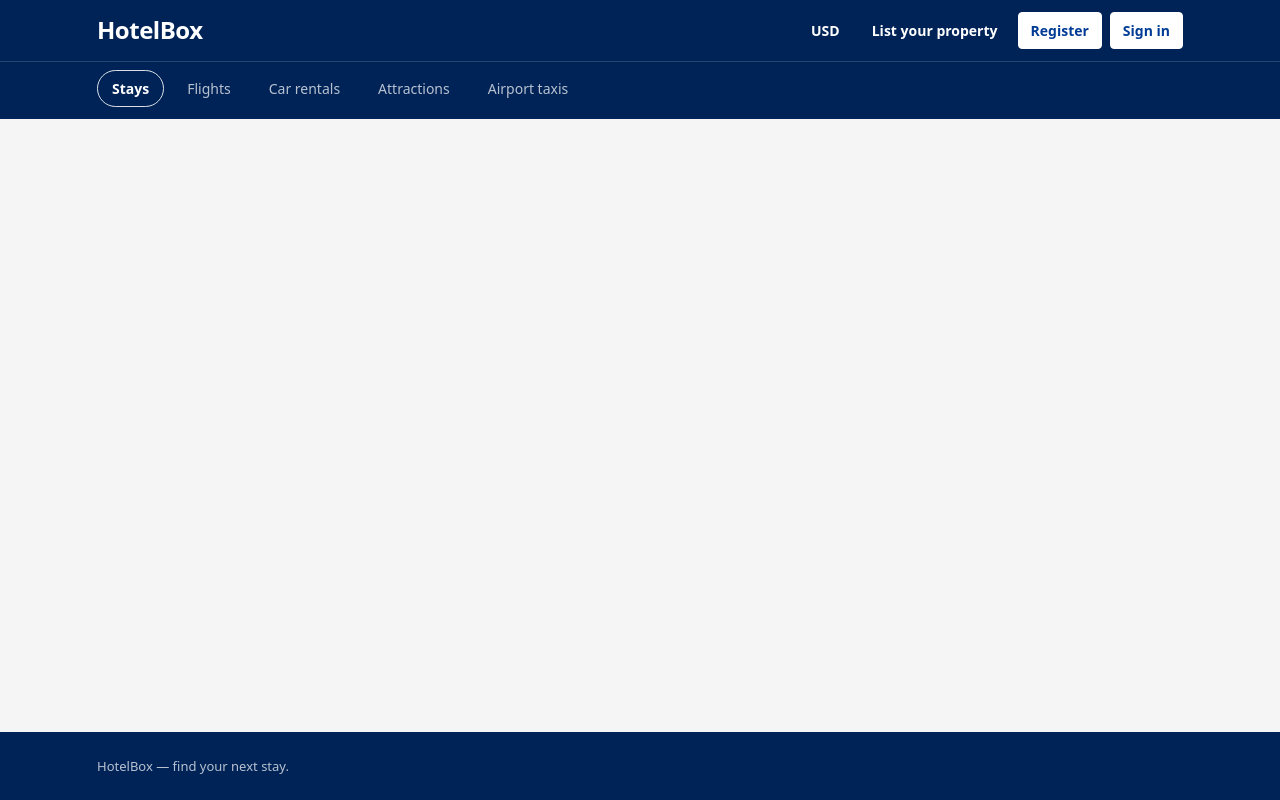
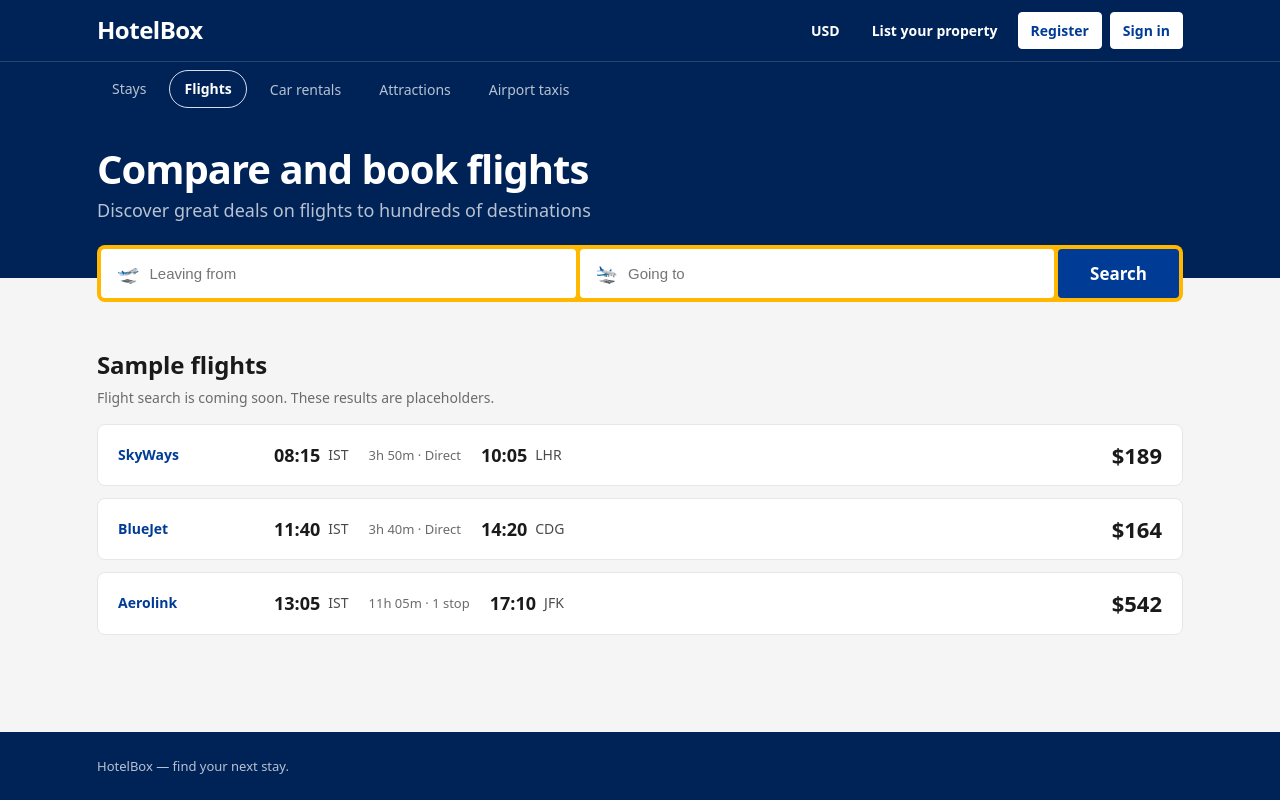
Before and after one commit to ismcagdas/volobox-test, a React (Vite) app in the folder client/: page /flights in a window 1280 px wide. Built offline with nearby package versions, Linux system fonts and the light colour scheme.

Commit message:
Add dummy Flights page and link it from the nav

```diff
--- a/client/src/App.css
+++ b/client/src/App.css
@@ -110,6 +110,7 @@
   border-radius: 999px;
   cursor: pointer;
   white-space: nowrap;
+  text-decoration: none;
   transition: background 0.15s ease, color 0.15s ease;
 }
 
@@ -877,6 +878,78 @@
   text-decoration: underline;
 }
 
+/* ---------- flights page ---------- */
+
+.flights-page {
+  max-width: var(--page);
+  margin: 0 auto;
+  padding: 72px 20px 48px;
+  text-align: left;
+  box-sizing: border-box;
+}
+
+.flights-page__note {
+  color: var(--text-muted);
+  font-size: 14px;
+  margin: 4px 0 16px;
+}
+
+.flight-list {
+  list-style: none;
+  margin: 0;
+  padding: 0;
+  display: flex;
+  flex-direction: column;
+  gap: 12px;
+}
+
+.flight-card {
+  display: grid;
+  grid-template-columns: 140px 1fr auto;
+  align-items: center;
+  gap: 16px;
+}
+
+.flight-card__airline {
+  font-weight: 700;
+  color: var(--accent);
+}
+
+.flight-card__route {
+  display: flex;
+  align-items: center;
+  flex-wrap: wrap;
+  gap: 8px;
+  color: var(--text);
+}
+
+.flight-card__route strong {
+  color: var(--text-h);
+  font-size: 18px;
+}
+
+.flight-card__meta {
+  color: var(--text-muted);
+  font-size: 13px;
+  padding: 0 12px;
+}
+
+.flight-card__price {
+  font-size: 22px;
+  font-weight: 700;
+  color: var(--text-h);
+}
+
+@media (max-width: 700px) {
+  .flights-page {
+    padding-top: 44px;
+  }
+
+  .flight-card {
+    grid-template-columns: 1fr;
+  }
+}
+
 /* ---------- footer ---------- */
 
 .site-footer {
--- a/client/src/App.jsx
+++ b/client/src/App.jsx
@@ -1,9 +1,40 @@
-import { BrowserRouter, Routes, Route, Link } from 'react-router-dom'
+import { BrowserRouter, Routes, Route, Link, useLocation } from 'react-router-dom'
 import HotelList from './components/HotelList'
 import HotelDetail from './components/HotelDetail'
+import FlightsPage from './components/FlightsPage'
 import './App.css'
 
-const NAV_TABS = ['Stays', 'Flights', 'Car rentals', 'Attractions', 'Airport taxis']
+const NAV_TABS = [
+  { label: 'Stays', path: '/' },
+  { label: 'Flights', path: '/flights' },
+  { label: 'Car rentals' },
+  { label: 'Attractions' },
+  { label: 'Airport taxis' },
+]
+
+function SiteNav() {
+  const { pathname } = useLocation()
+  const activePath = pathname.startsWith('/flights') ? '/flights' : '/'
+
+  return (
+    <div className="site-nav">
+      <div className="site-nav__inner">
+        {NAV_TABS.map(({ label, path }) => {
+          const className = 'site-nav__tab' + (path === activePath ? ' site-nav__tab--active' : '')
+          return path ? (
+            <Link key={label} to={path} className={className}>
+              {label}
+            </Link>
+          ) : (
+            <button key={label} type="button" className={className}>
+              {label}
+            </button>
+          )
+        })}
+      </div>
+    </div>
+  )
+}
 
 function App() {
   return (
@@ -28,24 +59,13 @@ function App() {
             </button>
           </nav>
         </div>
-        <div className="site-nav">
-          <div className="site-nav__inner">
-            {NAV_TABS.map((tab, index) => (
-              <button
-                key={tab}
-                type="button"
-                className={'site-nav__tab' + (index === 0 ? ' site-nav__tab--active' : '')}
-              >
-                {tab}
-              </button>
-            ))}
-          </div>
-        </div>
+        <SiteNav />
       </header>
       <main className="site-main">
         <Routes>
           <Route path="/" element={<HotelList />} />
           <Route path="/hotels/:id" element={<HotelDetail />} />
+          <Route path="/flights" element={<FlightsPage />} />
         </Routes>
       </main>
       <footer className="site-footer">
--- /dev/null
+++ b/client/src/components/FlightsPage.jsx
@@ -0,0 +1,56 @@
+const SAMPLE_FLIGHTS = [
+  { id: 1, airline: 'SkyWays', from: 'IST', to: 'LHR', departure: '08:15', arrival: '10:05', duration: '3h 50m', stops: 'Direct', price: 189 },
+  { id: 2, airline: 'BlueJet', from: 'IST', to: 'CDG', departure: '11:40', arrival: '14:20', duration: '3h 40m', stops: 'Direct', price: 164 },
+  { id: 3, airline: 'Aerolink', from: 'IST', to: 'JFK', departure: '13:05', arrival: '17:10', duration: '11h 05m', stops: '1 stop', price: 542 },
+]
+
+function FlightsPage() {
+  return (
+    <>
+      <section className="hero">
+        <div className="hero__inner">
+          <h1 className="hero__title">Compare and book flights</h1>
+          <p className="hero__subtitle">Discover great deals on flights to hundreds of destinations</p>
+          <form className="searchbar" onSubmit={(event) => event.preventDefault()}>
+            <label className="searchbar__field">
+              <span className="searchbar__icon" aria-hidden="true">
+                🛫
+              </span>
+              <input type="text" className="searchbar__input" placeholder="Leaving from" />
+            </label>
+            <label className="searchbar__field">
+              <span className="searchbar__icon" aria-hidden="true">
+                🛬
+              </span>
+              <input type="text" className="searchbar__input" placeholder="Going to" />
+            </label>
+            <button type="submit" className="searchbar__submit">
+              Search
+            </button>
+          </form>
+        </div>
+      </section>
+      <section className="flights-page">
+        <h2 className="hotel-list-title">Sample flights</h2>
+        <p className="flights-page__note">Flight search is coming soon. These results are placeholders.</p>
+        <ul className="flight-list">
+          {SAMPLE_FLIGHTS.map((flight) => (
+            <li key={flight.id} className="flight-card panel">
+              <div className="flight-card__airline">{flight.airline}</div>
+              <div className="flight-card__route">
+                <strong>{flight.departure}</strong> {flight.from}
+                <span className="flight-card__meta">
+                  {flight.duration} · {flight.stops}
+                </span>
+                <strong>{flight.arrival}</strong> {flight.to}
+              </div>
+              <div className="flight-card__price">${flight.price}</div>
+            </li>
+          ))}
+        </ul>
+      </section>
+    </>
+  )
+}
+
+export default FlightsPage
```
